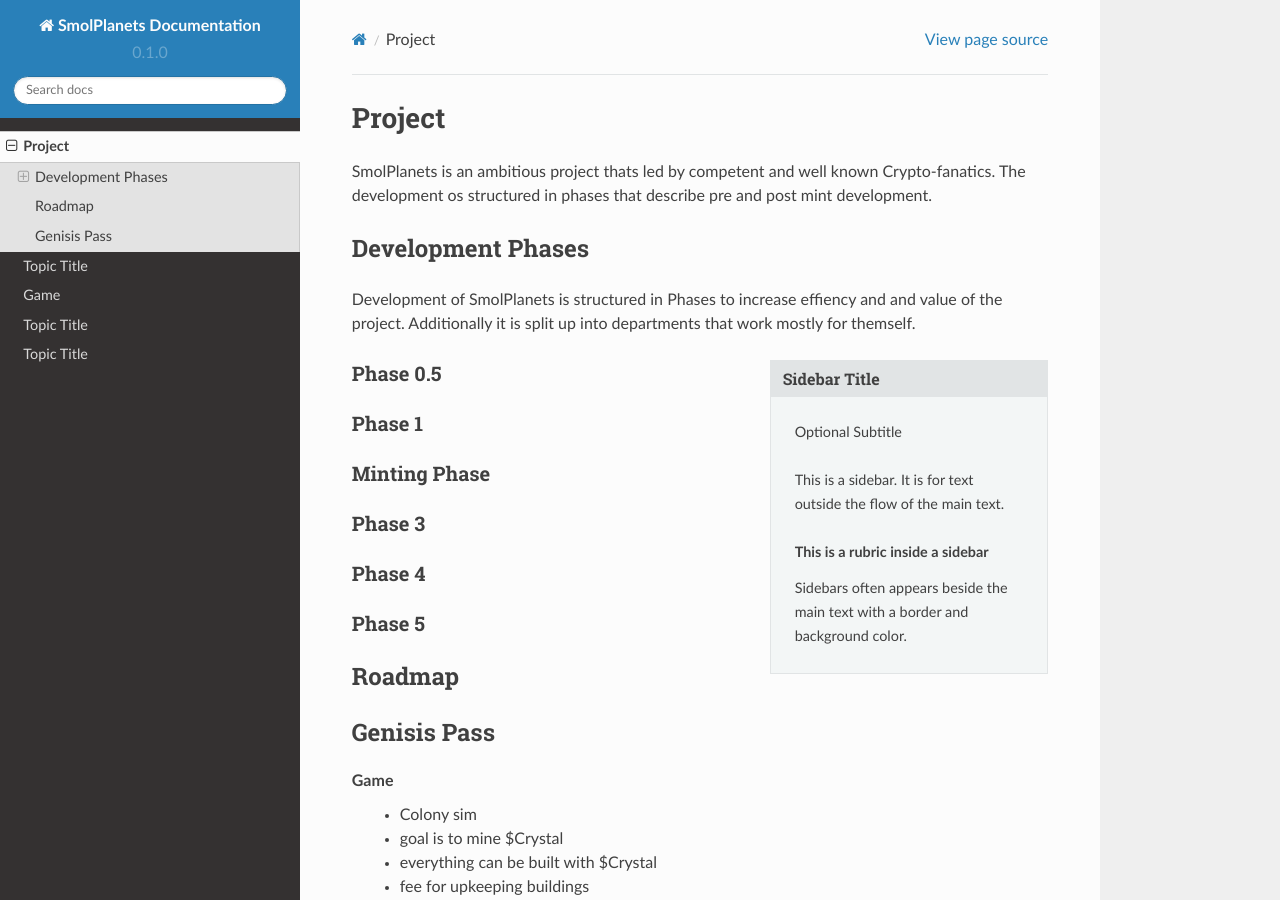
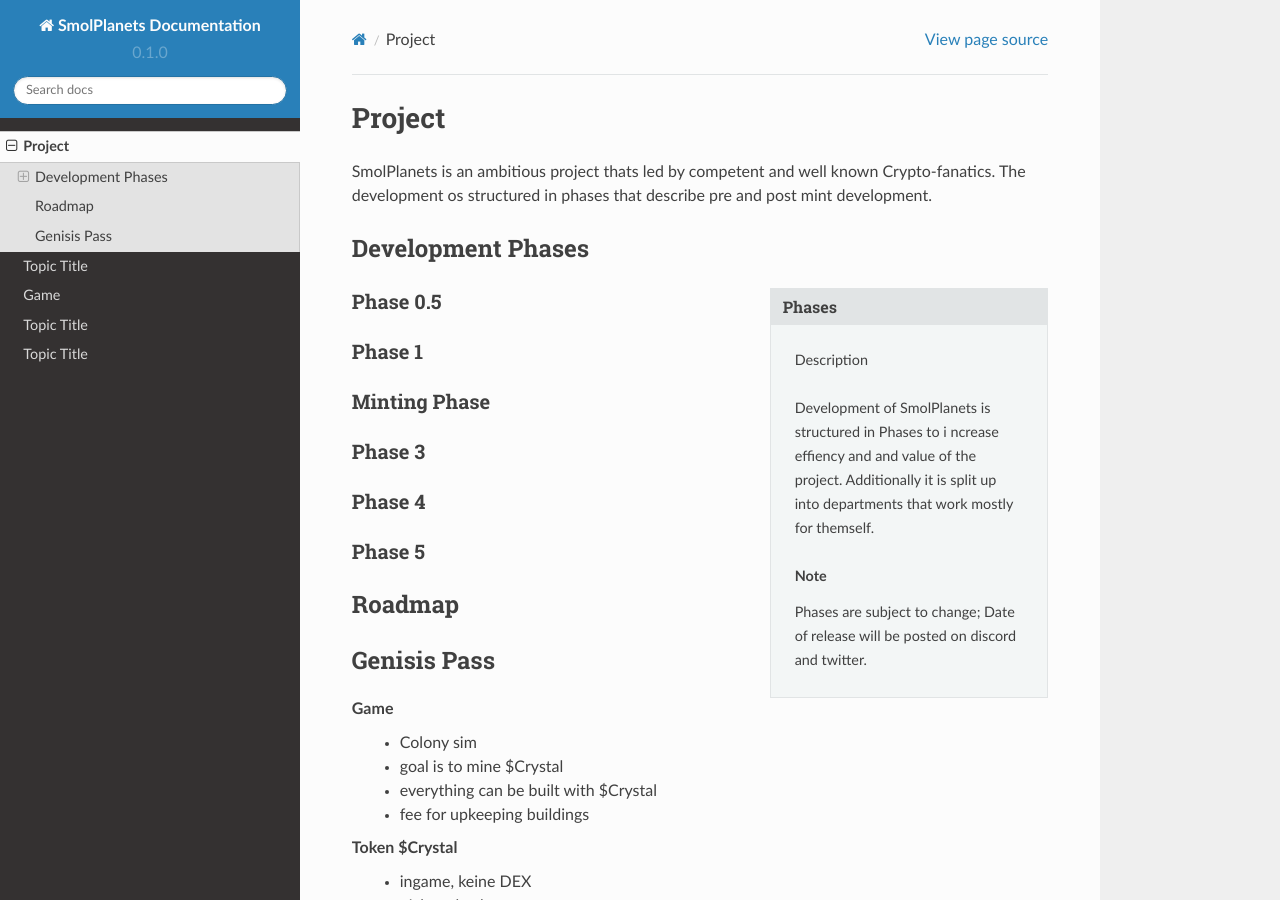
Before and after one commit to bigpapiarnold/smolplanets_documentation, a Sphinx documentation site: the page built from docs/source/project.rst, in a window 1280 px wide and 900 px high. Built offline with Sphinx 7.4.7 and the Read the Docs theme 2.0.0, drawn with Linux system fonts in a browser that asks for light colours.

Commit message:
Update project.rst

```diff
--- a/docs/source/project.rst
+++ b/docs/source/project.rst
@@ -15,19 +15,20 @@ The development os structured in phases that describe pre and post mint developm
 Development Phases
 ******************
 
-Development of SmolPlanets is structured in Phases to increase effiency and and value of the project.
-Additionally it is split up into departments that work mostly for themself.
 
-.. sidebar:: Sidebar Title
-   :subtitle: Optional Subtitle
 
-   This is a sidebar.  It is for text outside the flow of the main
-   text.
+.. sidebar:: Phases
+   :subtitle: Description
 
-   .. rubric:: This is a rubric inside a sidebar
+   Development of SmolPlanets is structured in Phases to i
+   ncrease effiency and and value of the project.
+   Additionally it is split up into departments that work
+   mostly for themself.
 
-   Sidebars often appears beside the main text with a border and
-   background color.
+   .. rubric:: Note
+
+   Phases are subject to change;
+   Date of release will be posted on discord and twitter.
 
 Phase 0.5
 =========
```
